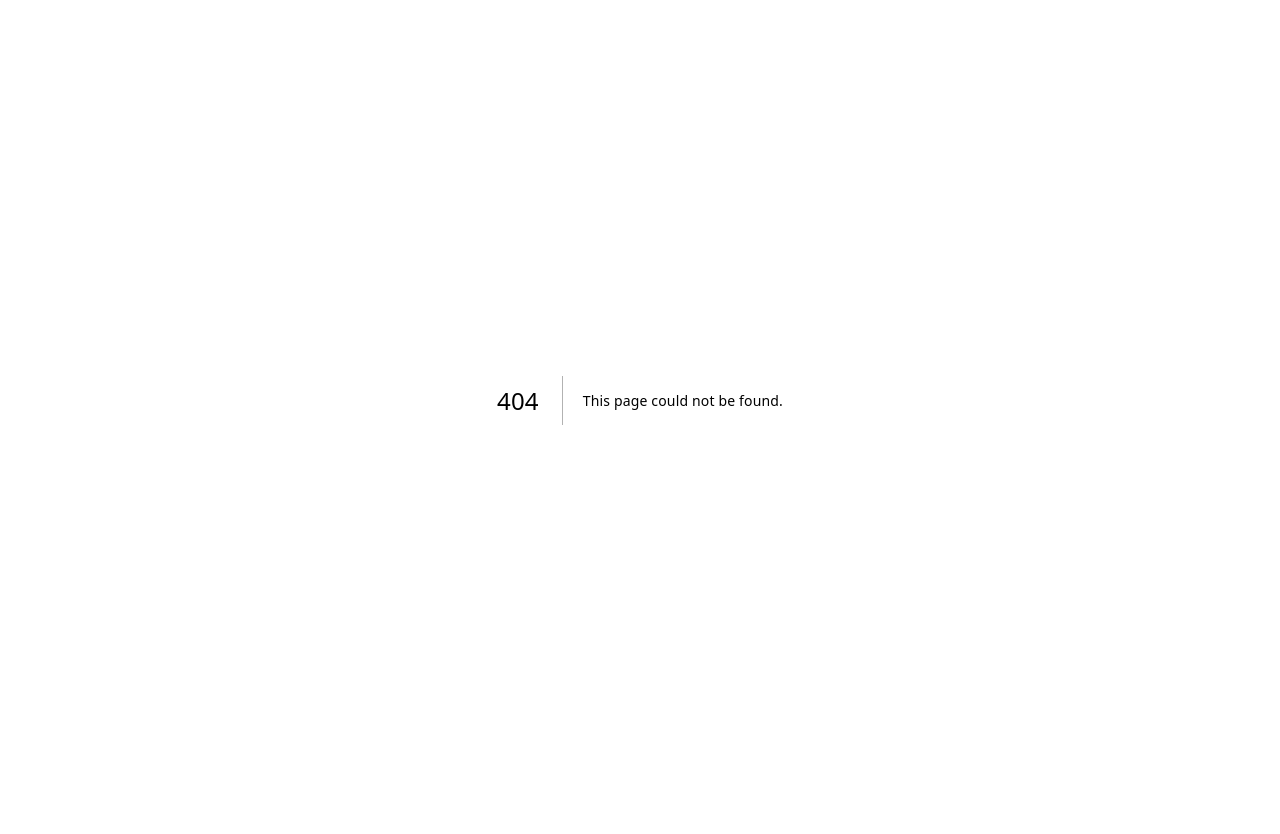
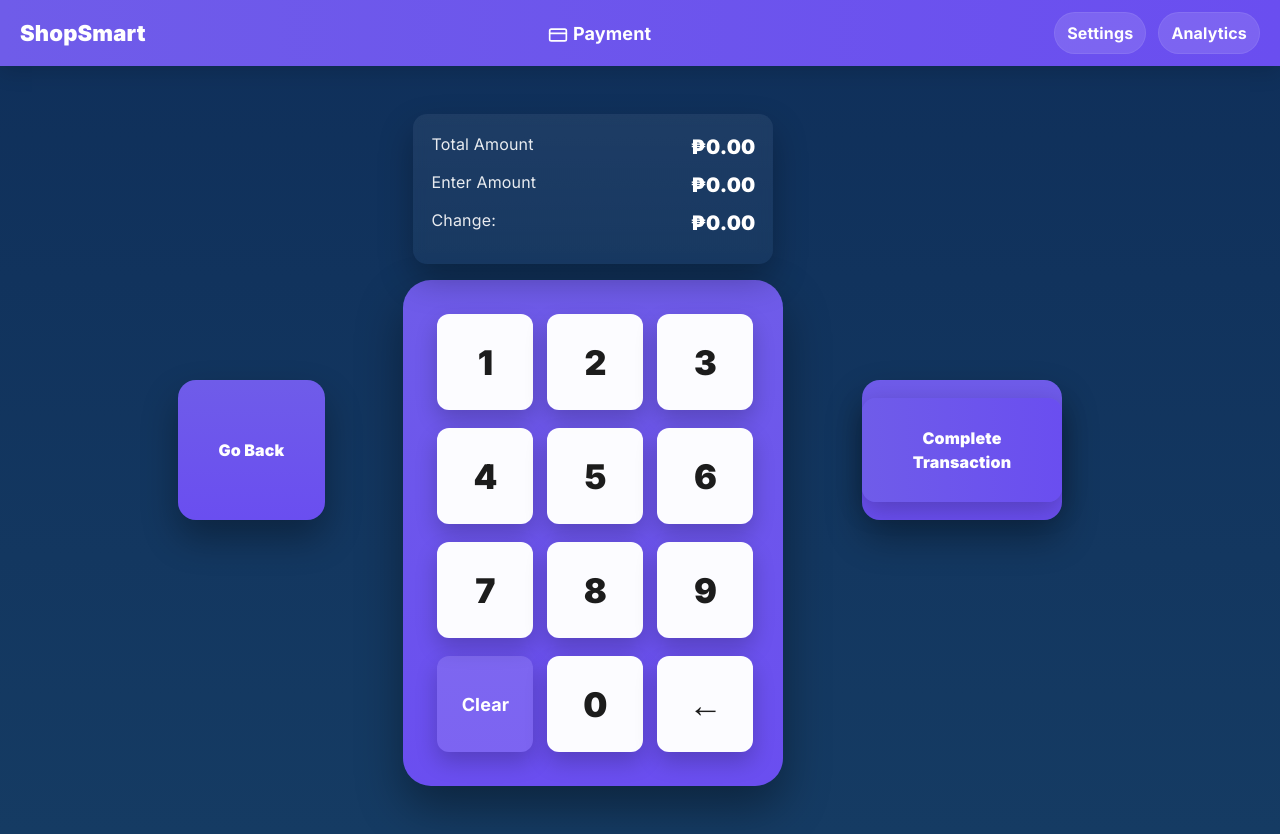
Before and after one commit to CSci-153-Web-Systems-and-Technologies/batch-2025-smart-shop-web, a Next.js app: page /payment in a window 1280 px wide. Before the commit this address had no page. Before the commit the page ends 800 px from the top, so only its background shows below. Built offline with nearby package versions, Linux system fonts and the light colour scheme.

Commit message:
Made payment page and fixed bugs on main POS

```diff
--- /dev/null
+++ b/app/payment/PaymentWidget.tsx
@@ -0,0 +1,95 @@
+"use client";
+import React, { useState } from "react";
+import { useRouter } from "next/navigation";
+import Link from "next/link";
+
+export default function PaymentWidget() {
+  const [amount, setAmount] = useState<string>("");
+  const router = useRouter();
+
+  function addDigit(d: string) {
+    // avoid leading zeros unless decimal
+    if (d === ".") {
+      if (amount.includes(".")) return;
+      setAmount(amount + d || "0.");
+      return;
+    }
+    setAmount((prev) => (prev === "0" ? d : prev + d));
+  }
+
+  function clear() {
+    setAmount("");
+  }
+
+  function backspace() {
+    setAmount((prev) => prev.slice(0, -1));
+  }
+
+  function complete() {
+    alert("Payment completed: " + (amount || "0.00"));
+    // redirect to main page
+    router.push("/mainpos");
+  }
+
+  function formatAmount(v: string) {
+    if (!v) return "₱0.00";
+    // keep simple: treat value as a plain decimal
+    let n = parseFloat(v);
+    if (isNaN(n)) n = 0;
+    return n.toLocaleString(undefined, {
+      style: "currency",
+      currency: "PHP",
+      maximumFractionDigits: 2,
+      minimumFractionDigits: 2,
+    });
+  }
+
+  return (
+    <div className="payment-widget">
+      <div className="left-action">
+        <Link href="/mainpos">Go Back</Link>
+      </div>
+
+      <div className="payment-center">
+        <div className="payment-total">
+          <div className="row">
+            <div className="label">Total Amount</div>
+            <div className="amount">₱0.00</div>
+          </div>
+          <div className="row">
+            <div className="label">Enter Amount</div>
+            <div className="amount">{formatAmount(amount)}</div>
+          </div>
+          <div className="row">
+            <div className="label">Change:</div>
+            <div className="amount">₱0.00</div>
+          </div>
+        </div>
+
+        <div className="keypad-card" role="group" aria-label="Numeric keypad">
+          {["1", "2", "3", "4", "5", "6", "7", "8", "9", "Clear", "0", "←"].map(
+            (key) => (
+              <button
+                key={key}
+                className={`key ${key === "Clear" ? "action clear" : key === "0" ? "zero" : ""}`}
+                onClick={() => {
+                  if (key === "Clear") return clear();
+                  if (key === "←") return backspace();
+                  addDigit(key);
+                }}
+              >
+                {key}
+              </button>
+            )
+          )}
+        </div>
+      </div>
+
+      <div className="right-action">
+        <button className="complete-btn" onClick={complete}>
+          Complete Transaction
+        </button>
+      </div>
+    </div>
+  );
+}
--- /dev/null
+++ b/app/payment/layout.tsx
@@ -0,0 +1,40 @@
+import React from "react";
+import Link from "next/link";
+import "./styles.css";
+
+export const metadata = {
+  title: "Payment - ShopSmart",
+};
+
+import { CreditCard } from "lucide-react";
+
+export default function PaymentLayout({
+  children,
+}: {
+  children: React.ReactNode;
+}) {
+  return (
+    <div className="payment-root">
+      <header className="payment-header">
+        <div className="payment-header-left">
+          <div className="logo">ShopSmart</div>
+        </div>
+        <div className="payment-header-center">
+          <div className="payment-indicator">
+            <CreditCard className="inline" size={20} /> Payment
+          </div>
+        </div>
+        <div className="payment-header-right">
+          <Link href="/settings" className="header-btn">
+            Settings
+          </Link>
+          <Link href="/analytics" className="header-btn">
+            Analytics
+          </Link>
+        </div>
+      </header>
+
+      <main className="payment-content">{children}</main>
+    </div>
+  );
+}
--- /dev/null
+++ b/app/payment/page.tsx
@@ -0,0 +1,14 @@
+import React from "react";
+import PaymentWidget from "./PaymentWidget";
+
+export default function Page(): React.ReactElement {
+  return (
+    <div className="payment-page">
+      <div className="payment-panel">
+        <div className="payment-center">
+          <PaymentWidget />
+        </div>
+      </div>
+    </div>
+  );
+}
--- /dev/null
+++ b/app/payment/styles.css
@@ -0,0 +1,60 @@
+/* Payment page styles */
+ .payment-root { min-height: 100vh; display:flex; flex-direction:column; background: linear-gradient(180deg, #0f2f5a, #153b63); color: white; }
+
+.payment-header { display:flex; align-items:center; justify-content:space-between; padding: 12px 20px; background: linear-gradient(90deg, var(--primary-1), var(--primary-2)); box-shadow: 0 6px 20px rgba(0,0,0,0.14); gap: 16px; }
+.payment-header .logo { font-weight:900; font-size:22px; }
+.payment-header-left { flex: 0 0 auto; }
+.payment-header-center { flex: 1; display: flex; justify-content: center; }
+.payment-indicator { font-weight: 700; font-size: 18px; color: white; }
+.payment-header-right { display: flex; gap: 12px; flex: 0 0 auto; flex-wrap: wrap; justify-content: flex-end; }
+.payment-header .header-btn { background: rgba(255,255,255,0.12); color: white; padding: 8px 12px; border-radius: 999px; border: 1px solid rgba(255,255,255,0.08); cursor:pointer; font-weight:700; transition: all 0.2s; white-space: nowrap; }
+.payment-header .header-btn:hover { background: rgba(255,255,255,0.2); transform: translateY(-1px); }
+.payment-content { padding: 48px 28px; display:flex; flex-direction:column; align-items:center; gap: 28px; }
+
+.payment-panel { width: 1120px; max-width: calc(100% - 40px); display:flex; gap: 48px; align-items:center; justify-content:center; }
+
+.payment-center { flex: 1 1 640px; display:flex; flex-direction:column; align-items:center; gap: 16px; }
+ .payment-total { width: 360px; padding: 18px; border-radius: 14px; background: linear-gradient(180deg, rgba(255,255,255,0.06), rgba(255,255,255,0.03)); color: white; box-shadow: 0 16px 34px rgba(0,0,0,0.28); text-align:left; backdrop-filter: blur(6px); }
+
+.payment-total .amount { font-weight:900; font-size:20px; min-width: 84px; text-align: right; }
+
+.payment-total .row { display:flex; justify-content:space-between; margin-bottom:8px; }
+.payment-total .label { opacity:0.9; }
+.payment-total .amount { font-weight:900; font-size:20px; }
+
+ .keypad-card { background: linear-gradient(180deg, rgba(111,92,233,1), rgba(106,78,240,1)); border-radius: 28px; padding: 34px; box-shadow: 0 22px 46px rgba(0,0,0,0.36); display:grid; grid-template-columns: repeat(3, 92px); gap: 18px; align-items:center; justify-content:center; }
+
+
+ .key { display:flex; align-items:center; justify-content:center; background: rgba(255,255,255,0.98); color: #1c1c1c; height: 96px; width: 96px; border-radius: 12px; font-weight:800; font-size:34px; box-shadow: 0 10px 22px rgba(0,0,0,0.20); cursor:pointer; transition: transform .08s ease, box-shadow .08s ease; }
+
+.key:hover { transform: translateY(-3px); box-shadow: 0 14px 30px rgba(0,0,0,0.22); }
+.key:active { transform: translateY(0); }
+
+.key.action { background: rgba(255,255,255,0.12); color: white; font-size:18px; }
+ .key.clear { background: rgba(255,255,255,0.12); font-size:18px; font-weight:700; }
+
+.key.zero { /* no longer spans two columns; keep same width as other keys */ }
+
+ .left-action, .right-action { display:flex; align-items:center; justify-content:center; width:200px; height:140px; border-radius:18px; background: linear-gradient(180deg, rgba(111,92,233,1), rgba(106,78,240,1)); box-shadow: 0 18px 36px rgba(0,0,0,0.32); color: white; font-weight:800; font-size:16px; padding: 18px; }
+.left-action { margin-right: 28px }
+.left-action a { color: white; text-decoration: none; display:flex; align-items:center; justify-content:center; width:100%; height:100%; font-weight:800; }
+.right-action { margin-left: 28px }
+ .right-action .complete-btn { width: 100%; height: 100%; min-width: 200px; border: none; background: linear-gradient(90deg, var(--primary-1), var(--primary-2)); color: white; padding: 12px 18px; border-radius: 14px; font-weight:800; cursor:pointer; box-shadow: 0 8px 26px rgba(0,0,0,0.22); text-align:center; white-space:normal; }
+
+.right-action .complete-btn:hover { transform: translateY(-3px); box-shadow: 0 18px 36px rgba(0,0,0,0.28); }
+
+.left-action, .right-action { transition: transform .08s ease, box-shadow .08s ease; }
+.left-action:hover, .right-action:hover { transform: translateY(-6px); }
+
+.payment-widget { display:flex; align-items:center; gap: 24px; }
+
+.complete-btn { width:100%; height:100%; border: none; background: linear-gradient(90deg, var(--primary-1), var(--primary-2)); color: white; padding: 12px 18px; border-radius: 12px; font-weight:800; cursor:pointer; box-shadow: 0 8px 22px rgba(0,0,0,0.18); }
+.complete-btn:hover { transform: translateY(-2px); }
+
+.back-link { color: white; font-weight:700; text-decoration:none; }
+
+@media (max-width: 980px) {
+  .payment-panel { flex-direction:column; align-items:center; }
+  .left-action, .right-action { width: 100%; height:64px; border-radius: 10px; }
+  .keypad-card { grid-template-columns: repeat(3, 76px); }
+}
```
Also changed, not shown: app/mainpos/styles.css (+6 -6 lines).
